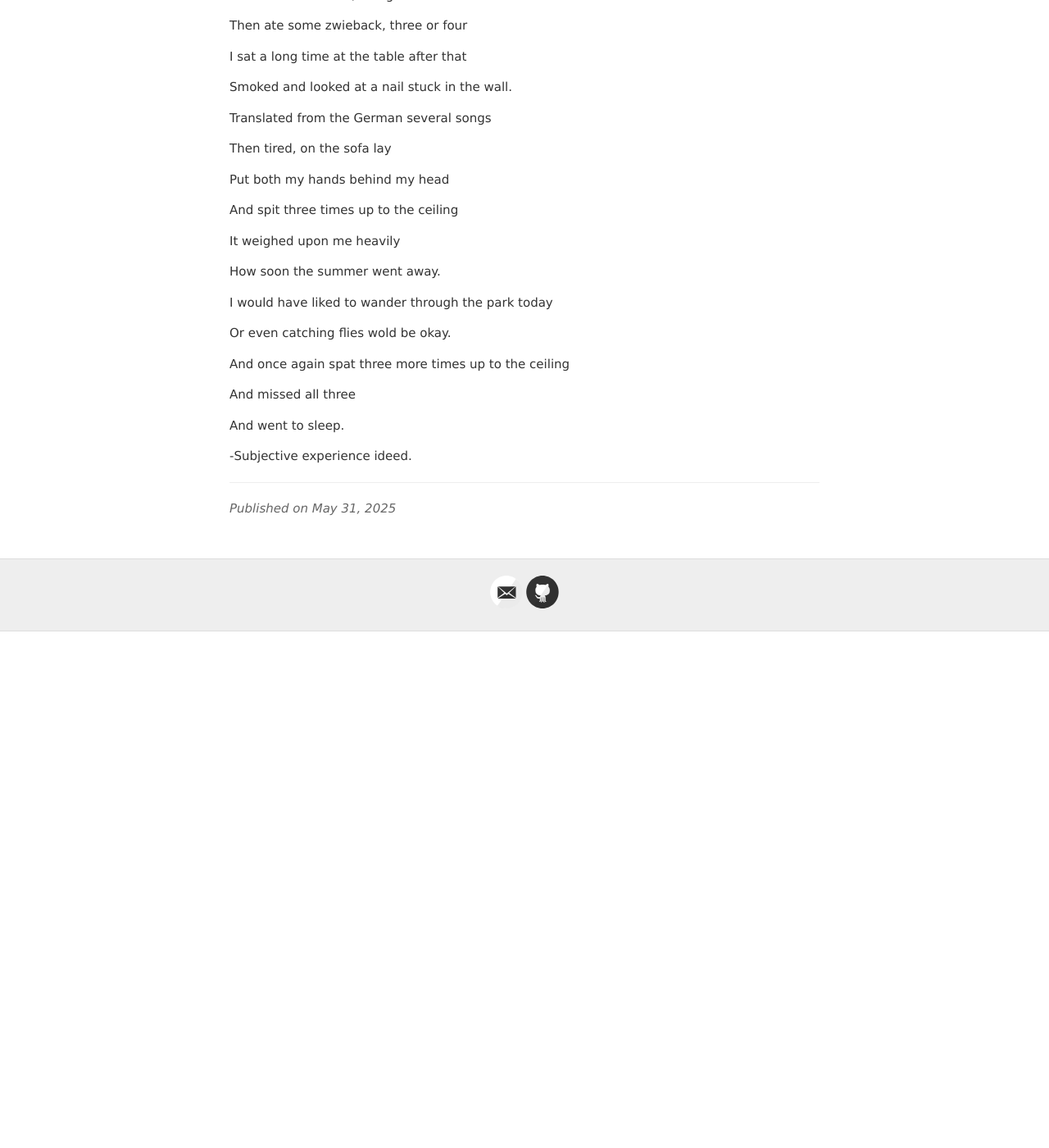
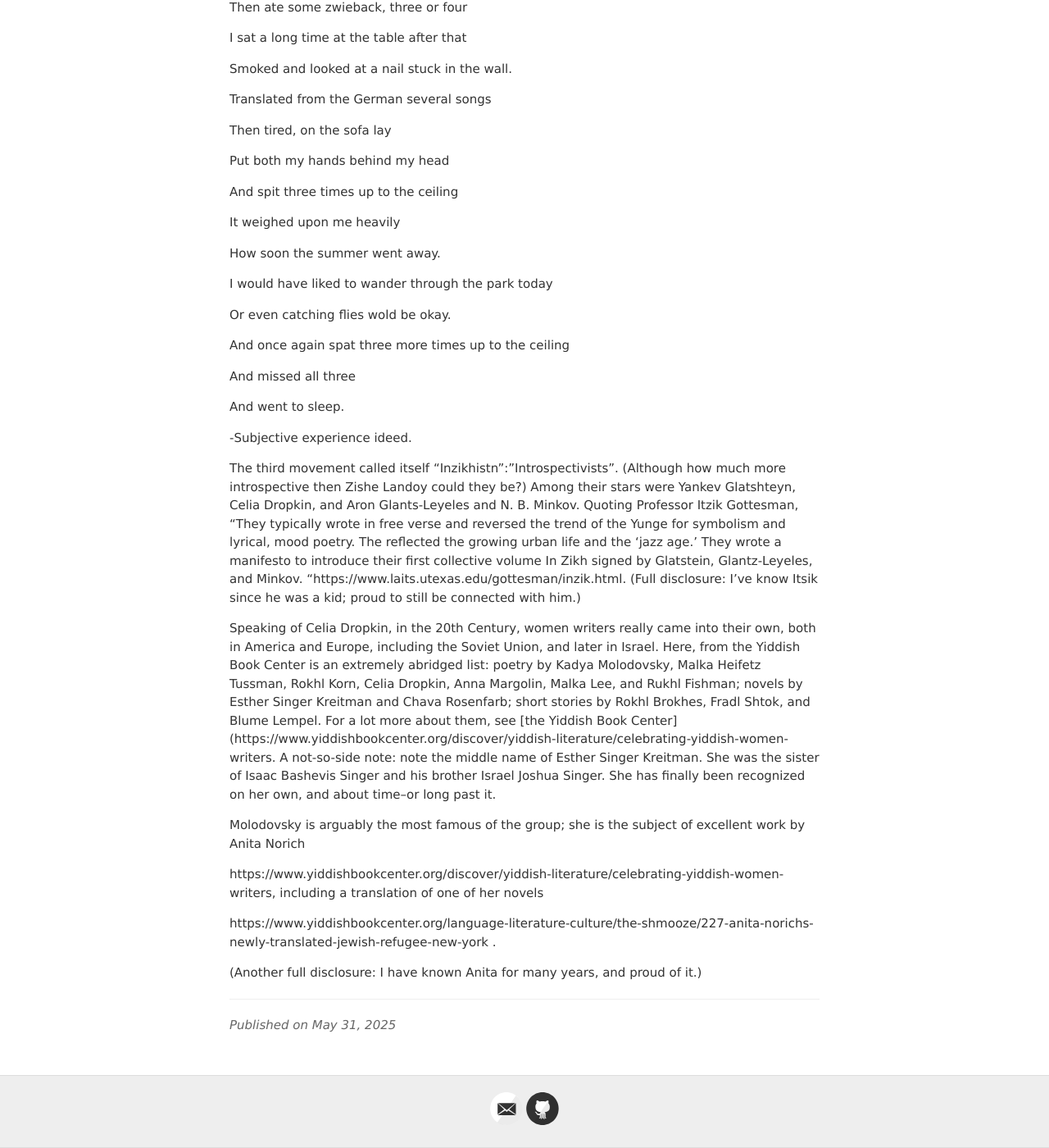
Before and after one commit to jvmallow/jvmallow.github.io, a Jekyll site: the page built from _posts/2025-05-31-Yiddish.md, in a window 1280 px wide and 1400 px high, scrolled down 7363 px. Shown: the whole window at 82% size. Built offline with Jekyll 4.4.1, drawn with Linux system fonts in a browser that asks for light colours; a script that is not in the unit is left out; before the commit the page ends 8133 px from its top, so only the background shows below that; some of the changed text lies outside the part shown.

Commit message:
Update 2025-05-31-Yiddish.md

```diff
--- a/_posts/2025-05-31-Yiddish.md
+++ b/_posts/2025-05-31-Yiddish.md
@@ -121,9 +121,9 @@ Khave converts; her husband Fyedka is a violent drunk; none of this "God bless y
 
 Before we move on, I must address a notion, not uncommon among Yiddish speakers, that the use of Hebrew/Aramaic is a sign of higher literary quality. Thus, the Big Three and other greats presumably used more than ordinary people. This was put to rest by Ph.D. Mechanical Engineer David Chassin (my stepson the doctor) and me.  We did a careful count of several great works --one of which was "Tevye"-- as well as typical spoken language, and showed that just the opposite was true.  Not only does the use of Hebrew/Aramaic not correlate with accepted greatness, but ordinary Yiddish spoken by "the masses" contained more Hebrew/Aramaic than the literary works we considered.
 
-The late 19th and 20th centuries saw an outporing of poetry, with America as a major center.  Most, if not all, of the poets were immigrants. Another center was the Soviet Union, but the Yiddish poets there met with an unpleasant fate. The third center, unsurprisingly, was Eastern Europe.
+The late 19th and 20th centuries saw an outporing of poetry, with America as one center.  Most, if not all, of the poets were immigrants. Another center was the Soviet Union, but the Yiddish poets there met with an unpleasant fate. The third center, unsurprisingly, was Eastern Europe.
 
-The first group of  American immigrant poets, the so-called "worker poets" devoted much of their output to social justice. They knew the problems first-hand: they were workers. One of them was Morris Rosenfeld. Here is his song "Mayn Ruhe Platz", "My Resting Place". https://yiddishsongs.org/mayn-rue-plats/ provides the original Yiddish, a transliteration, a translation, and the song itself in Yiddish with some newly created English interspersed.
+The first group of  American immigrant poets, the so-called "sweatshop poets" devoted much of their output to social justice. They knew the problems first-hand: they were workers One of them was Morris Rosenfeld. Here is his song "Mayn Ruhe Platz", "My Resting Place". https://yiddishsongs.org/mayn-rue-plats/ provides the original Yiddish, a transliteration, a translation, and the song itself in Yiddish with some newly created English interspersed.
 
 The next group called itself "Di Yunge", "The Young Ones", devoted to modernism See https://en.wikipedia.org/wiki/Modernism for a definition. Here's the first paragraph:
 
@@ -131,13 +131,10 @@ The next group called itself "Di Yunge", "The Young Ones", devoted to modernism
 
 One of the stars was Moyshe Leyb Halpern. Here is a sample of his poetry in English translation. https://www.asymptotejournal.com/special-feature/moyshe-leyb-halpern-four-poems/ .
 
-
  Another was Zishe Landoy.
  Here is my translation of one of his poems, transliteration of the original included.
 
-
-
- Tsvey heyse glezer tey hob ikh mir oysgetrunken
+- Tsvey heyse glezer tey hob ikh mir oysgetrunken
 
 A dray-fir tsvibak opgegesn
 
@@ -205,3 +202,18 @@ And went to sleep.
 
 
 -Subjective experience ideed.
+
+
+
+The third movement called itself  "Inzikhistn":"Introspectivists". (Although how much more introspective then Zishe Landoy could they be?)  Among their stars were Yankev Glatshteyn, Celia Dropkin, and Aron Glants-Leyeles and N. B. Minkov. Quoting Professor Itzik Gottesman, "They typically wrote in free verse and reversed the trend of the Yunge for symbolism and lyrical, mood poetry. The reflected the growing urban life and the 'jazz age.' They wrote a manifesto to introduce their first collective volume In Zikh  signed by  Glatstein, Glantz-Leyeles, and Minkov. "https://www.laits.utexas.edu/gottesman/inzik.html.  (Full disclosure: I've know Itsik since he was a kid; proud to still be connected with him.)
+
+
+Speaking of Celia Dropkin, in the 20th Century, women writers really came into their own, both in America and Europe, including the Soviet Union, and later in Israel. Here, from the Yiddish Book Center is an extremely abridged list: poetry by Kadya Molodovsky, Malka Heifetz Tussman, Rokhl Korn, Celia Dropkin, Anna Margolin, Malka Lee, and Rukhl Fishman; novels by Esther Singer Kreitman and Chava Rosenfarb;  short stories by Rokhl Brokhes, Fradl Shtok, and Blume Lempel.   For a lot more about them, see [the Yiddish Book Center](https://www.yiddishbookcenter.org/discover/yiddish-literature/celebrating-yiddish-women-writers. A not-so-side note: note the middle name of Esther Singer Kreitman. She was the sister of Isaac Bashevis Singer and his brother Israel Joshua Singer. She has finally been recognized on her own, and about time--or long past it.
+
+Molodovsky is arguably the most famous of the group; she is the subject of excellent work by Anita Norich
+
+https://www.yiddishbookcenter.org/discover/yiddish-literature/celebrating-yiddish-women-writers, including a translation of one of her novels
+
+https://www.yiddishbookcenter.org/language-literature-culture/the-shmooze/227-anita-norichs-newly-translated-jewish-refugee-new-york .
+
+(Another full disclosure: I have known Anita for many years, and proud of it.)
```
